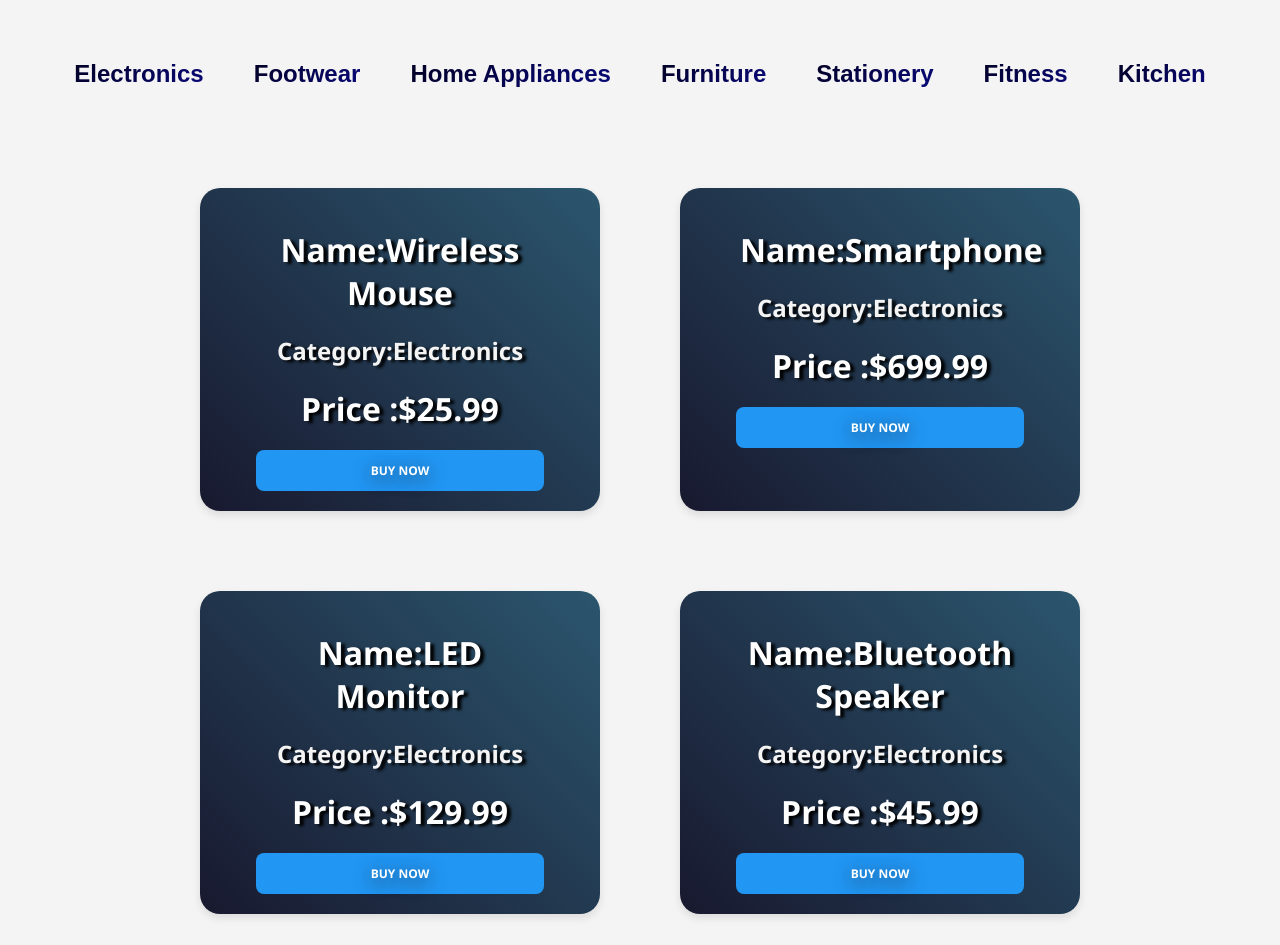
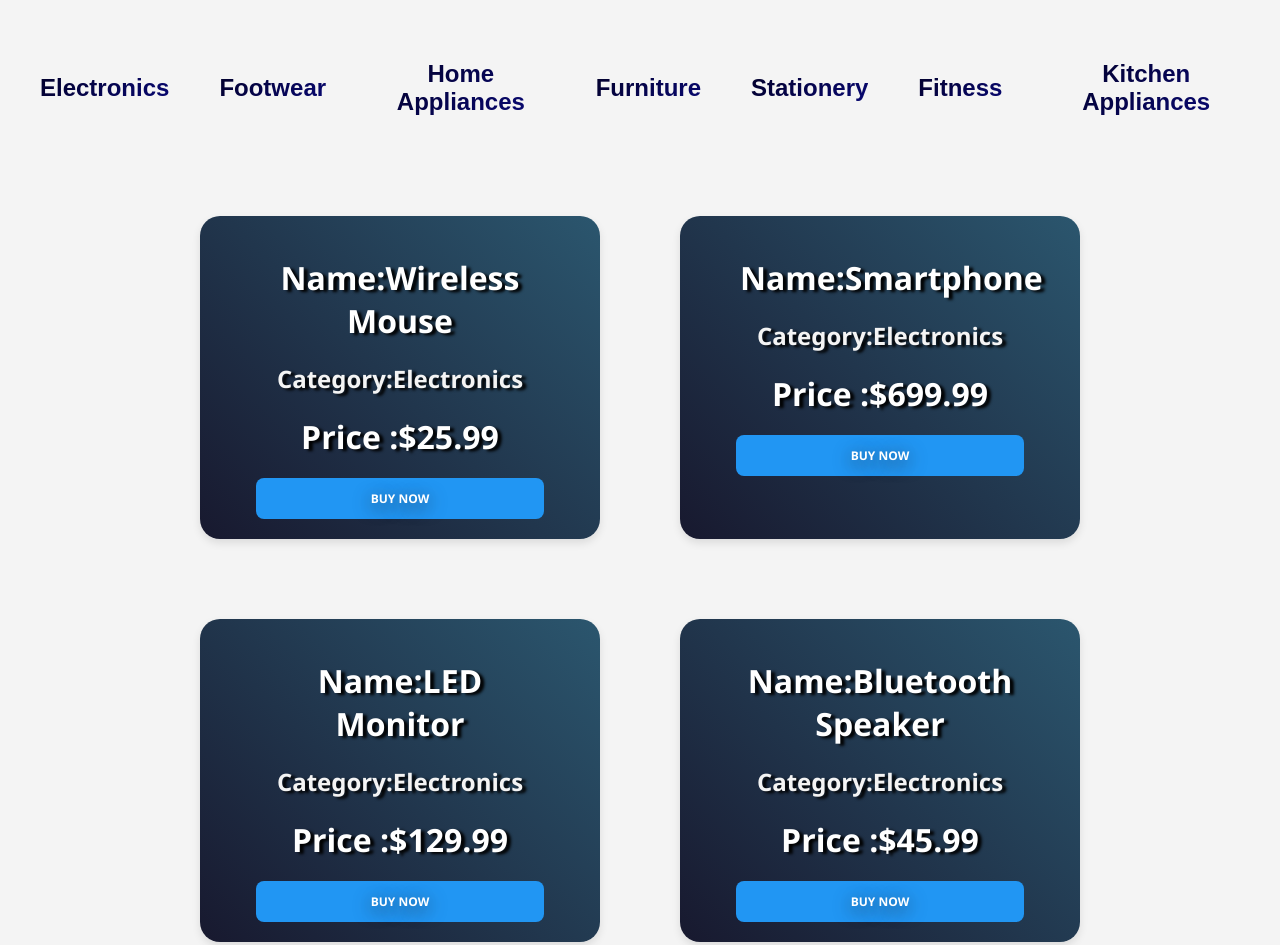
Before and after one commit to Junaidahmedjs1/filter-product, a plain HTML site: page index.html in a window 1280 px wide. Shown: the top 945 px of the page. Drawn offline with Linux system fonts and the light colour scheme.

Commit message:
add item

```diff
--- a/index.html
+++ b/index.html
@@ -16,7 +16,7 @@
         <button class="butn" onclick="filterBtn(this)">Furniture</button>
         <button class="butn" onclick="filterBtn(this)">Stationery</button>
         <button class="butn" onclick="filterBtn(this)">Fitness</button>
-        <button class="butn" onclick="filterBtn(this)">Kitchen</button>
+        <button class="butn" onclick="filterBtn(this)">Kitchen Appliances</button>
     </div>
     <div class="container">
 
```
